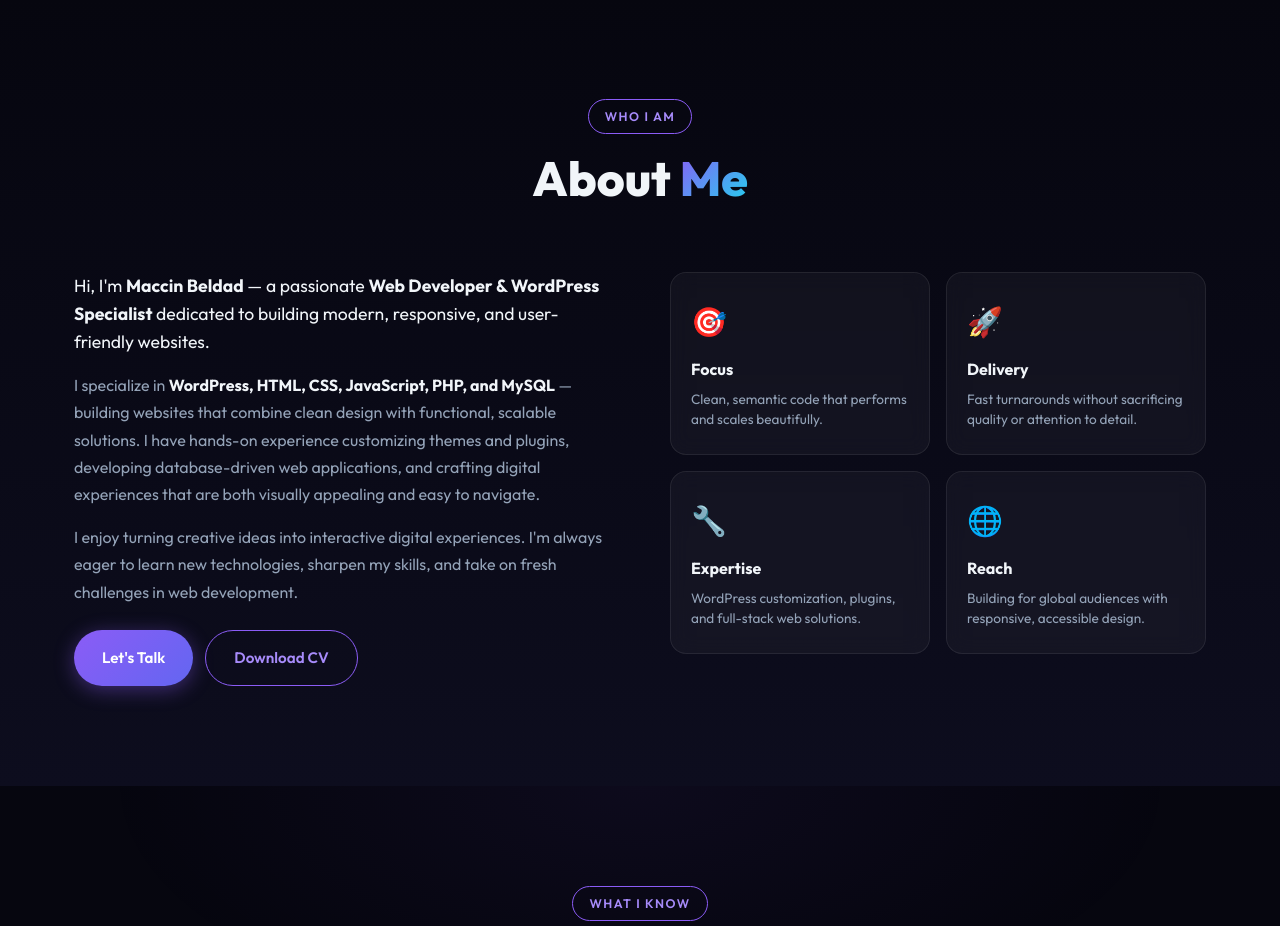
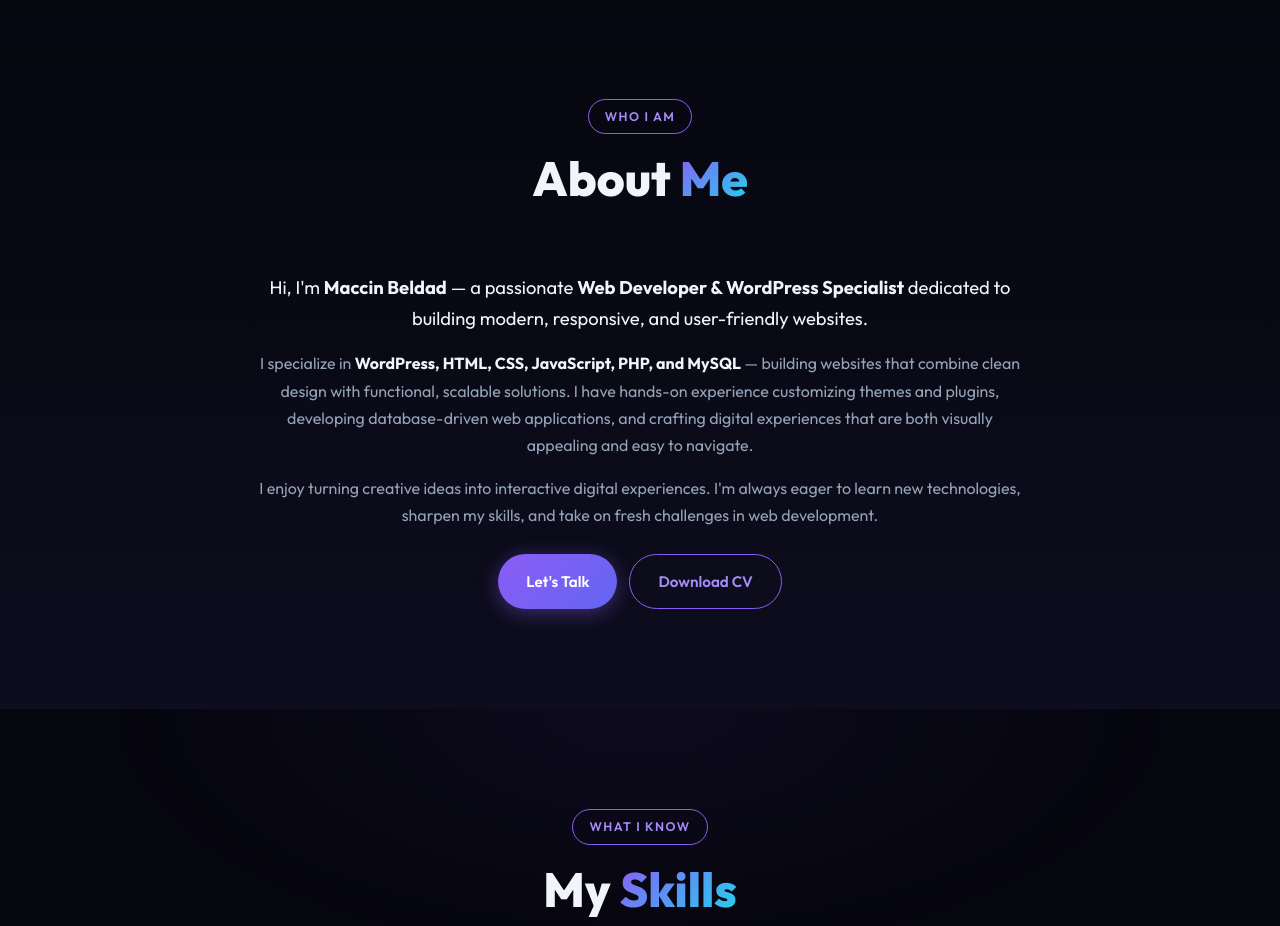
Before and after one commit to Redmacx/Portfolio, a PHP site: page / in a window 1280 px wide. Shown: the part 801-1727 px from the top of the page. Run offline with PHP 8.4, Linux system fonts and the light colour scheme.

Commit message:
Removed info cards from About page and centered layout

```diff
--- a/index.html
+++ b/index.html
@@ -123,29 +123,6 @@
             <a href="#contact" class="btn btn-primary">Let's Talk</a>
             <a href="#" class="btn btn-outline" id="downloadCvBtn">Download CV</a>
           </div>
-        </div>
-        <div class="about-cards">
-          <div class="info-card" id="infoCard1">
-            <div class="info-card-icon">🎯</div>
-            <h3>Focus</h3>
-            <p>Clean, semantic code that performs and scales beautifully.</p>
-          </div>
-          <div class="info-card" id="infoCard2">
-            <div class="info-card-icon">🚀</div>
-            <h3>Delivery</h3>
-            <p>Fast turnarounds without sacrificing quality or attention to detail.</p>
-          </div>
-          <div class="info-card" id="infoCard3">
-            <div class="info-card-icon">🔧</div>
-            <h3>Expertise</h3>
-            <p>WordPress customization, plugins, and full-stack web solutions.</p>
-          </div>
-          <div class="info-card" id="infoCard4">
-            <div class="info-card-icon">🌐</div>
-            <h3>Reach</h3>
-            <p>Building for global audiences with responsive, accessible design.</p>
-          </div>
-        </div>
       </div>
     </div>
   </section>
--- a/style.css
+++ b/style.css
@@ -334,18 +334,18 @@ ul { list-style: none; }
 /* ── ABOUT ────────────────────────────────────────── */
 .about-section { background: linear-gradient(180deg, var(--bg) 0%, var(--bg-2) 100%); }
 .about-grid {
-  display: grid;
-  grid-template-columns: 1fr 1fr;
-  gap: 60px; align-items: start;
+  display: flex;
+  justify-content: center;
+}
+.about-text {
+  max-width: 780px;
+  text-align: center;
 }
 .about-text p { color: var(--text-muted); margin-bottom: 16px; }
-.about-lead { font-size: 1.1rem; color: var(--text) !important; line-height: 1.6; }
+.about-lead { font-size: 1.15rem; color: var(--text) !important; line-height: 1.7; }
 .about-lead strong { color: var(--accent-3); }
 .about-text strong { color: var(--text); }
-.about-actions { display: flex; gap: 12px; flex-wrap: wrap; margin-top: 24px; }
-.about-cards {
-  display: grid; grid-template-columns: 1fr 1fr;
-  gap: 16px;
+.about-actions { display: flex; gap: 12px; flex-wrap: wrap; margin-top: 24px; justify-content: center; }
 }
 .info-card {
   background: var(--bg-card);
```
Also changed, not shown: Portfolio.html (+0 -23 lines).
